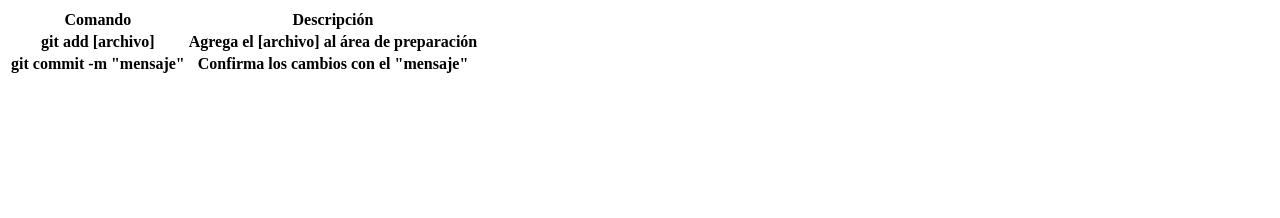
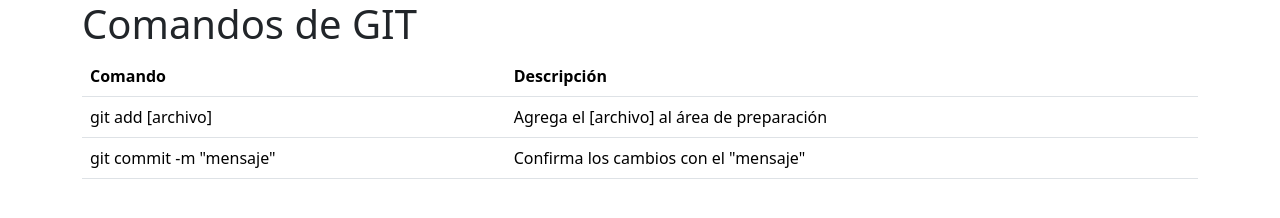
Before and after one commit to Joelon/CH37TrabajandoRamas, a plain HTML site: page index.html in a window 1280 px wide. Drawn offline with nearby package versions, Linux system fonts and the light colour scheme.

Commit message:
Se agregan los estilos de bootstrap

```diff
--- a/index.html
+++ b/index.html
@@ -4,23 +4,26 @@
     <meta charset="UTF-8">
     <meta name="viewport" content="width=device-width, initial-scale=1.0">
     <title>Prueba ramas git</title>
+    <link href="https://cdn.jsdelivr.net/npm/bootstrap@5.3.2/dist/css/bootstrap.min.css" rel="stylesheet" integrity="sha384-T3c6CoIi6uLrA9TneNEoa7RxnatzjcDSCmG1MXxSR1GAsXEV/Dwwykc2MPK8M2HN" crossorigin="anonymous">
 </head>
 <body>
     <main class="container">
+        <h1>Comandos de GIT</h1>
         <table class="table table-hover">
             <tr>
                 <th>Comando</th>
                 <th>Descripción</th>
             </tr>
             <tr>
-                <th>git add [archivo]</th>
-                <th>Agrega el [archivo] al área de preparación</th>
+                <td>git add [archivo]</td>
+                <td>Agrega el [archivo] al área de preparación</td>
             </tr>
             <tr>
-                <th>git commit -m "mensaje"</th>
-                <th>Confirma los cambios con el "mensaje"</th>
+                <td>git commit -m "mensaje"</td>
+                <td>Confirma los cambios con el "mensaje"</td>
             </tr>
           </table>
     </main>
+    <script src="https://cdn.jsdelivr.net/npm/bootstrap@5.3.2/dist/js/bootstrap.bundle.min.js" integrity="sha384-C6RzsynM9kWDrMNeT87bh95OGNyZPhcTNXj1NW7RuBCsyN/o0jlpcV8Qyq46cDfL" crossorigin="anonymous"></script>
 </body>
 </html>
```
